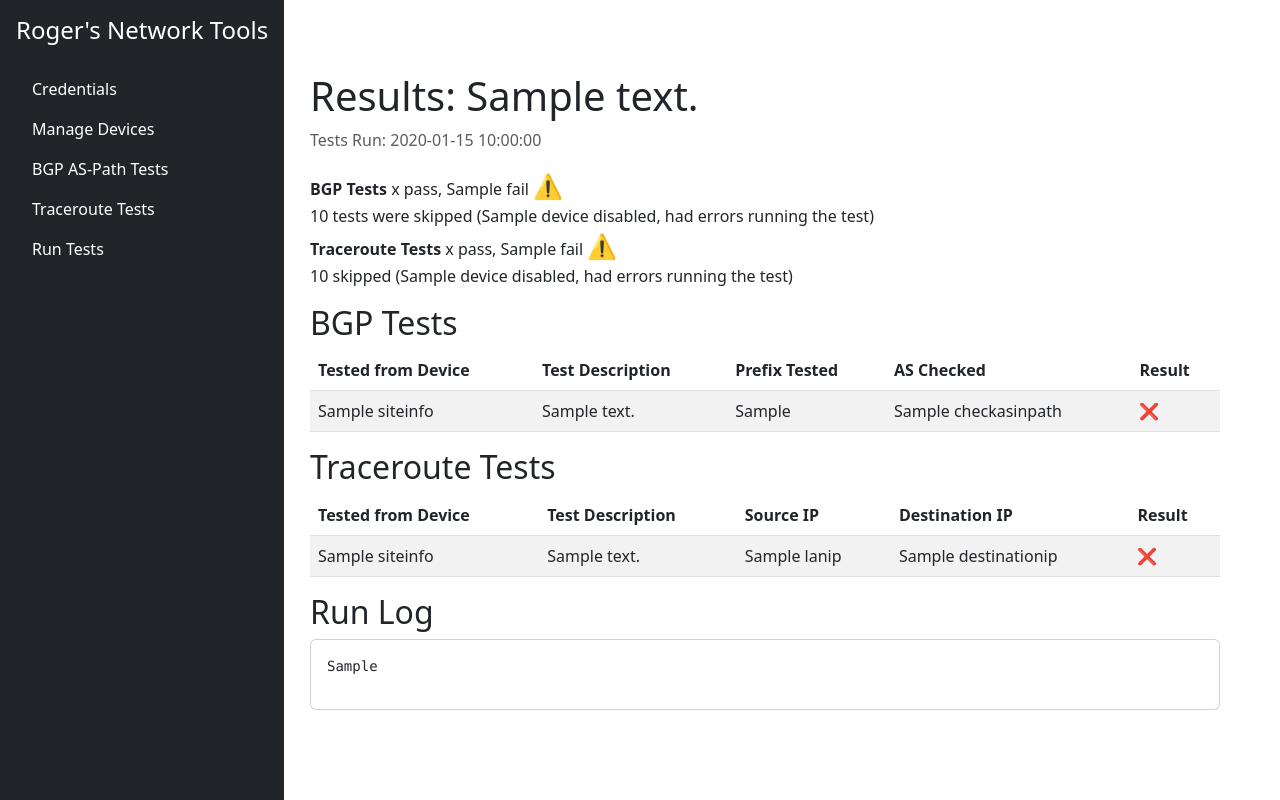
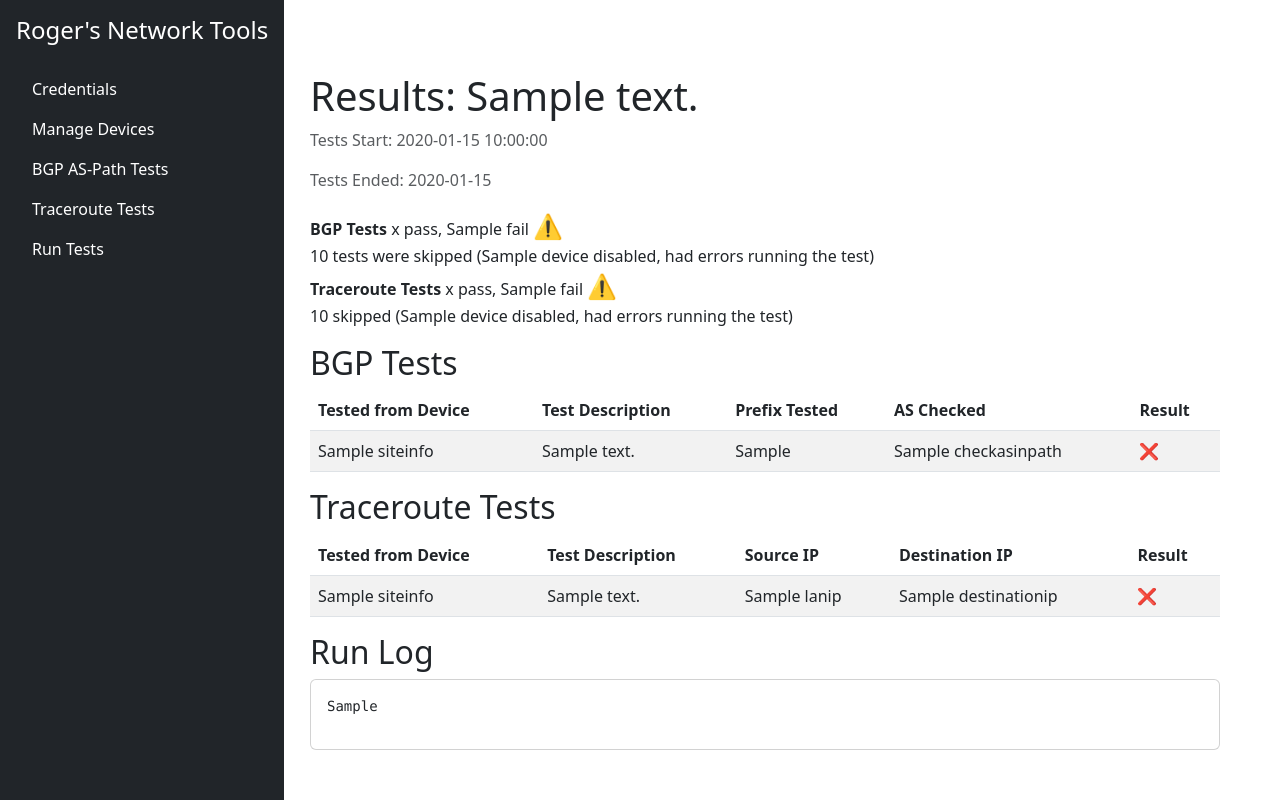
Before and after one commit to rog2054/rnt, a Flask app: template templates/test_results.html in a window 1280 px wide. Run offline with Flask 3, Linux system fonts and the light colour scheme; the template is opened without the code that fills it: most values are stand-ins (such as "Sample title", 1, 10 or a date in 2020); some libraries are stand-ins or nearby versions.

Commit message:
show test end time on test_results page

```diff
--- a/templates/test_results.html
+++ b/templates/test_results.html
@@ -7,7 +7,8 @@
 <div class="container mt-4">
     <h1>Results: {{ run_description }}</h1>
     {% if run_timestamp %}
-    <p class="text-muted">Tests Run: {{ run_timestamp.strftime('%Y-%m-%d %H:%M:%S') }}</p>
+    <p class="text-muted">Tests Start: {{ run_timestamp.strftime('%Y-%m-%d %H:%M:%S') }}</p>
+    <p class="text-muted">Tests Ended: {{ run_endtimestamp.strftime('%Y-%m-%d %H:%M:%S') }}</p>
     {% else %}
     <p class="text-muted">Test execution timestamp not available</p>
     {% endif %}
```
